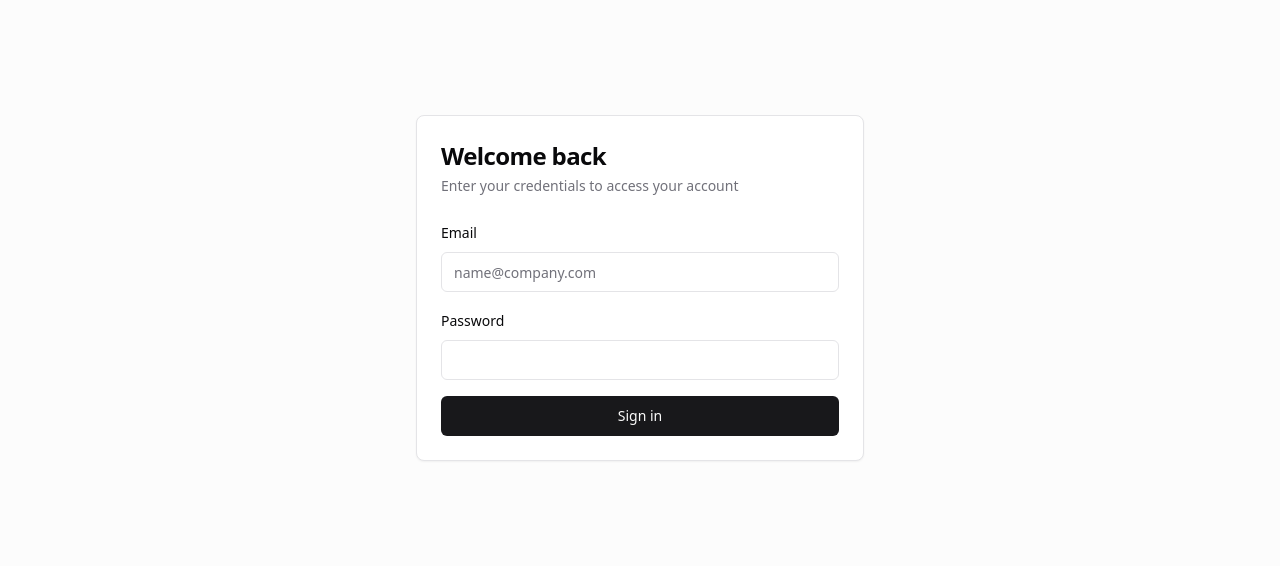
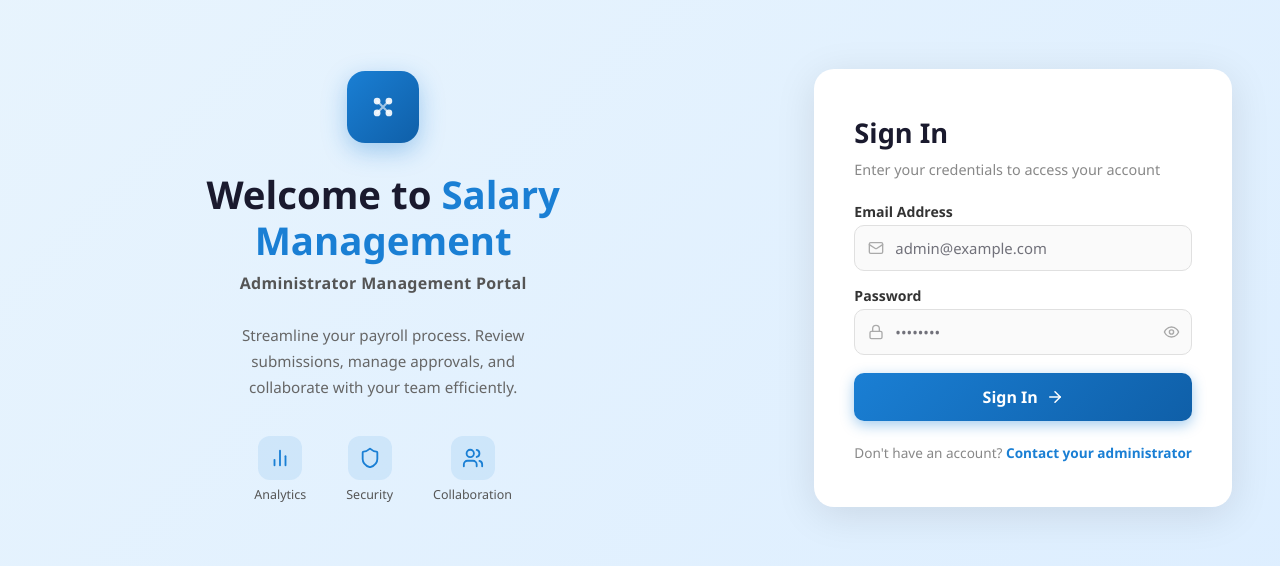
Before and after one commit to Rkdev1212/Salary-Management-Assessment, a React (Vite) app in the folder apps/web/: page /login in a window 1280 px wide. Shown: the part 112-678 px from the top of the page. Built offline with nearby package versions, Linux system fonts and the light colour scheme; no server answers.

Commit message:
feat: improve login page UI

```diff
--- a/apps/web/src/pages/login.tsx
+++ b/apps/web/src/pages/login.tsx
@@ -1,4 +1,4 @@
-import { useState } from "react";
+import { useState, useEffect } from "react";
 import { useNavigate } from "react-router-dom";
 import { useForm } from "react-hook-form";
 import { zodResolver } from "@hookform/resolvers/zod";
@@ -6,16 +6,19 @@ import { z } from "zod";
 import { Button } from "@/components/ui/button";
 import { Input } from "@/components/ui/input";
 import { Label } from "@/components/ui/label";
-import {
-	Card,
-	CardContent,
-	CardDescription,
-	CardHeader,
-	CardTitle,
-} from "@/components/ui/card";
 import { authService } from "@/services/auth.service";
 import { useAuthStore } from "@/store/auth.store";
 import { useToast } from "@/hooks/use-toast";
+import {
+	Mail,
+	Lock,
+	Eye,
+	EyeOff,
+	BarChart2,
+	Shield,
+	Users,
+	ArrowRight,
+} from "lucide-react";
 
 const loginSchema = z.object({
 	email: z.string().email("Invalid email address"),
@@ -24,11 +27,25 @@ const loginSchema = z.object({
 
 type LoginForm = z.infer<typeof loginSchema>;
 
+function useIsMobile() {
+	const [isMobile, setIsMobile] = useState(false);
+	useEffect(() => {
+		const check = () => setIsMobile(window.innerWidth < 768);
+		check();
+		window.addEventListener("resize", check);
+		return () => window.removeEventListener("resize", check);
+	}, []);
+	return isMobile;
+}
+
 export function LoginPage() {
 	const navigate = useNavigate();
 	const { setUser } = useAuthStore();
 	const { toast } = useToast();
 	const [isLoading, setIsLoading] = useState(false);
+	const [showPassword, setShowPassword] = useState(false);
+	const [apiError, setApiError] = useState<string | null>(null);
+	const isMobile = useIsMobile();
 
 	const {
 		register,
@@ -40,65 +57,391 @@ export function LoginPage() {
 
 	const onSubmit = async (data: LoginForm) => {
 		setIsLoading(true);
+		setApiError(null);
 		try {
 			const response = await authService.login(data);
 			setUser(response.user);
-			toast({
-				title: "Success",
-				description: "Logged in successfully",
-			});
+			toast({ title: "Success", description: "Logged in successfully" });
 			navigate("/dashboard");
-		} catch (error) {
-			toast({
-				variant: "destructive",
-				title: "Error",
-				description: "Invalid email or password",
-			});
+		} catch {
+			setApiError("Invalid credentials. Please try again.");
 		} finally {
 			setIsLoading(false);
 		}
 	};
 
 	return (
-		<div className="flex min-h-screen items-center justify-center bg-muted/30 px-4">
-			<Card className="w-full max-w-md">
-				<CardHeader className="space-y-1">
-					<CardTitle className="text-2xl font-bold">Welcome back</CardTitle>
-					<CardDescription>
+		<div
+			style={{
+				minHeight: "100vh",
+				display: "flex",
+				flexDirection: isMobile ? "column" : "row",
+				background: "linear-gradient(135deg, #e8f4fd 0%, #ddeeff 100%)",
+				fontFamily: "'Segoe UI', system-ui, sans-serif",
+			}}
+		>
+			{/* ── Left / Top Branding Panel ── */}
+			<div
+				style={{
+					flex: isMobile ? "0 0 auto" : 1,
+					display: "flex",
+					flexDirection: "column",
+					alignItems: "center",
+					justifyContent: "center",
+					padding: isMobile ? "36px 24px 28px" : "48px 40px",
+					gap: isMobile ? "18px" : "28px",
+				}}
+			>
+				{/* Logo */}
+				<div
+					style={{
+						width: isMobile ? 58 : 72,
+						height: isMobile ? 58 : 72,
+						borderRadius: 18,
+						background: "linear-gradient(135deg, #1a7fd4, #0f5fa8)",
+						display: "flex",
+						alignItems: "center",
+						justifyContent: "center",
+						boxShadow: "0 8px 24px rgba(26,127,212,0.35)",
+						flexShrink: 0,
+					}}
+				>
+					<svg
+						width="32"
+						height="32"
+						viewBox="0 0 38 38"
+						fill="none"
+						role="img"
+						aria-labelledby="login-logo-title"
+					>
+						<title id="login-logo-title">Salary Management logo</title>
+						<circle cx="12" cy="12" r="4" fill="white" opacity="0.9" />
+						<circle cx="26" cy="12" r="4" fill="white" opacity="0.9" />
+						<circle cx="12" cy="26" r="4" fill="white" opacity="0.9" />
+						<circle cx="26" cy="26" r="4" fill="white" opacity="0.9" />
+						<path
+							d="M12 12 L26 26 M26 12 L12 26"
+							stroke="white"
+							strokeWidth="2.5"
+							strokeLinecap="round"
+							opacity="0.6"
+						/>
+					</svg>
+				</div>
+
+				{/* Title */}
+				<div style={{ textAlign: "center" }}>
+					<h1
+						style={{
+							fontSize: isMobile ? "1.75rem" : "2.4rem",
+							fontWeight: 800,
+							color: "#1a1a2e",
+							margin: 0,
+							lineHeight: 1.2,
+						}}
+					>
+						Welcome to <span style={{ color: "#1a7fd4" }}>Salary</span>
+						{isMobile ? " " : <br />}
+						<span style={{ color: "#1a7fd4" }}>Management</span>
+					</h1>
+					<p
+						style={{
+							marginTop: 8,
+							fontSize: isMobile ? "0.88rem" : "1rem",
+							fontWeight: 600,
+							color: "#555",
+							letterSpacing: "0.02em",
+						}}
+					>
+						Administrator Management Portal
+					</p>
+				</div>
+
+				{/* Description — hidden on very small screens to save space */}
+				{!isMobile && (
+					<p
+						style={{
+							fontSize: "0.95rem",
+							color: "#666",
+							textAlign: "center",
+							maxWidth: 340,
+							lineHeight: 1.7,
+							margin: 0,
+						}}
+					>
+						Streamline your payroll process. Review submissions, manage
+						approvals, and collaborate with your team efficiently.
+					</p>
+				)}
+
+				{/* Feature icons */}
+				<div
+					style={{
+						display: "flex",
+						gap: isMobile ? "24px" : "40px",
+						marginTop: isMobile ? 0 : 8,
+					}}
+				>
+					{[
+						{ Icon: BarChart2, label: "Analytics" },
+						{ Icon: Shield, label: "Security" },
+						{ Icon: Users, label: "Collaboration" },
+					].map(({ Icon, label }) => (
+						<div
+							key={label}
+							style={{
+								display: "flex",
+								flexDirection: "column",
+								alignItems: "center",
+								gap: 6,
+							}}
+						>
+							<div
+								style={{
+									width: isMobile ? 38 : 44,
+									height: isMobile ? 38 : 44,
+									borderRadius: 12,
+									background: "rgba(26,127,212,0.1)",
+									display: "flex",
+									alignItems: "center",
+									justifyContent: "center",
+								}}
+							>
+								<Icon size={isMobile ? 18 : 22} color="#1a7fd4" />
+							</div>
+							<span
+								style={{ fontSize: "0.78rem", color: "#555", fontWeight: 500 }}
+							>
+								{label}
+							</span>
+						</div>
+					))}
+				</div>
+			</div>
+
+			{/* ── Right / Bottom Form Panel ── */}
+			<div
+				style={{
+					display: "flex",
+					alignItems: isMobile ? "flex-start" : "center",
+					justifyContent: "center",
+					padding: isMobile ? "0 16px 40px" : "40px 48px",
+					flex: isMobile ? "1 1 auto" : "0 0 auto",
+				}}
+			>
+				<div
+					style={{
+						background: "white",
+						borderRadius: 20,
+						boxShadow: "0 8px 40px rgba(0,0,0,0.10)",
+						padding: isMobile ? "32px 24px" : "44px 40px",
+						width: "100%",
+						maxWidth: 420,
+					}}
+				>
+					<h2
+						style={{
+							fontSize: isMobile ? "1.4rem" : "1.7rem",
+							fontWeight: 700,
+							color: "#1a1a2e",
+							margin: "0 0 6px",
+						}}
+					>
+						Sign In
+					</h2>
+					<p style={{ fontSize: "0.9rem", color: "#888", marginBottom: 24 }}>
 						Enter your credentials to access your account
-					</CardDescription>
-				</CardHeader>
-				<CardContent>
-					<form onSubmit={handleSubmit(onSubmit)} className="space-y-4">
-						<div className="space-y-2">
-							<Label htmlFor="email">Email</Label>
-							<Input
-								id="email"
-								type="email"
-								placeholder="name@company.com"
-								{...register("email")}
-							/>
+					</p>
+
+					<form
+						onSubmit={handleSubmit(onSubmit)}
+						style={{ display: "flex", flexDirection: "column", gap: 18 }}
+					>
+						{/* Email */}
+						<div style={{ display: "flex", flexDirection: "column", gap: 6 }}>
+							<Label
+								htmlFor="email"
+								style={{ fontSize: "0.88rem", fontWeight: 600, color: "#333" }}
+							>
+								Email Address
+							</Label>
+							<div style={{ position: "relative" }}>
+								<Mail
+									size={16}
+									color="#aaa"
+									style={{
+										position: "absolute",
+										left: 14,
+										top: "50%",
+										transform: "translateY(-50%)",
+										pointerEvents: "none",
+									}}
+								/>
+								<Input
+									id="email"
+									type="email"
+									placeholder="admin@example.com"
+									{...register("email")}
+									style={{
+										paddingLeft: 40,
+										height: 46,
+										borderRadius: 10,
+										border: errors.email
+											? "1.5px solid #e74c3c"
+											: "1.5px solid #e0e0e0",
+										fontSize: "0.93rem",
+										background: "#fafafa",
+										width: "100%",
+										boxSizing: "border-box",
+									}}
+								/>
+							</div>
 							{errors.email && (
-								<p className="text-sm text-destructive">
+								<p style={{ fontSize: "0.8rem", color: "#e74c3c", margin: 0 }}>
 									{errors.email.message}
 								</p>
 							)}
 						</div>
-						<div className="space-y-2">
-							<Label htmlFor="password">Password</Label>
-							<Input id="password" type="password" {...register("password")} />
+
+						{/* Password */}
+						<div style={{ display: "flex", flexDirection: "column", gap: 6 }}>
+							<Label
+								htmlFor="password"
+								style={{ fontSize: "0.88rem", fontWeight: 600, color: "#333" }}
+							>
+								Password
+							</Label>
+							<div style={{ position: "relative" }}>
+								<Lock
+									size={16}
+									color="#aaa"
+									style={{
+										position: "absolute",
+										left: 14,
+										top: "50%",
+										transform: "translateY(-50%)",
+										pointerEvents: "none",
+									}}
+								/>
+								<Input
+									id="password"
+									type={showPassword ? "text" : "password"}
+									placeholder="••••••••"
+									{...register("password")}
+									style={{
+										paddingLeft: 40,
+										paddingRight: 44,
+										height: 46,
+										borderRadius: 10,
+										border: errors.password
+											? "1.5px solid #e74c3c"
+											: "1.5px solid #e0e0e0",
+										fontSize: "0.93rem",
+										background: "#fafafa",
+										width: "100%",
+										boxSizing: "border-box",
+									}}
+								/>
+								<button
+									type="button"
+									onClick={() => setShowPassword((v) => !v)}
+									style={{
+										position: "absolute",
+										right: 12,
+										top: "50%",
+										transform: "translateY(-50%)",
+										background: "none",
+										border: "none",
+										cursor: "pointer",
+										padding: 0,
+										display: "flex",
+									}}
+								>
+									{showPassword ? (
+										<EyeOff size={17} color="#aaa" />
+									) : (
+										<Eye size={17} color="#aaa" />
+									)}
+								</button>
+							</div>
 							{errors.password && (
-								<p className="text-sm text-destructive">
+								<p style={{ fontSize: "0.8rem", color: "#e74c3c", margin: 0 }}>
 									{errors.password.message}
 								</p>
 							)}
 						</div>
-						<Button type="submit" className="w-full" disabled={isLoading}>
-							{isLoading ? "Signing in..." : "Sign in"}
+
+						{/* API error */}
+						{apiError && (
+							<div
+								style={{
+									background: "#fff0f0",
+									border: "1.5px solid #f5c6c6",
+									borderRadius: 8,
+									padding: "10px 14px",
+									fontSize: "0.88rem",
+									color: "#c0392b",
+								}}
+							>
+								{apiError}
+							</div>
+						)}
+
+						{/* Submit */}
+						<Button
+							type="submit"
+							disabled={isLoading}
+							style={{
+								height: 48,
+								borderRadius: 10,
+								background: isLoading
+									? "#7fb8e8"
+									: "linear-gradient(135deg, #1a7fd4, #0f5fa8)",
+								color: "white",
+								fontSize: "1rem",
+								fontWeight: 600,
+								border: "none",
+								cursor: isLoading ? "not-allowed" : "pointer",
+								display: "flex",
+								alignItems: "center",
+								justifyContent: "center",
+								gap: 8,
+								boxShadow: isLoading
+									? "none"
+									: "0 4px 14px rgba(26,127,212,0.4)",
+								transition: "all 0.2s",
+								width: "100%",
+							}}
+						>
+							{isLoading ? "Signing in..." : "Sign In"}
+							{!isLoading && <ArrowRight size={18} />}
 						</Button>
 					</form>
-				</CardContent>
-			</Card>
+
+					{/* Footer */}
+					<p
+						style={{
+							textAlign: "center",
+							fontSize: "0.85rem",
+							color: "#888",
+							marginTop: 22,
+							marginBottom: 0,
+						}}
+					>
+						Don't have an account?{" "}
+						<a
+							href="mailto:admin@yourcompany.com"
+							style={{
+								color: "#1a7fd4",
+								fontWeight: 600,
+								textDecoration: "none",
+							}}
+						>
+							Contact your administrator
+						</a>
+					</p>
+				</div>
+			</div>
 		</div>
 	);
 }
```
